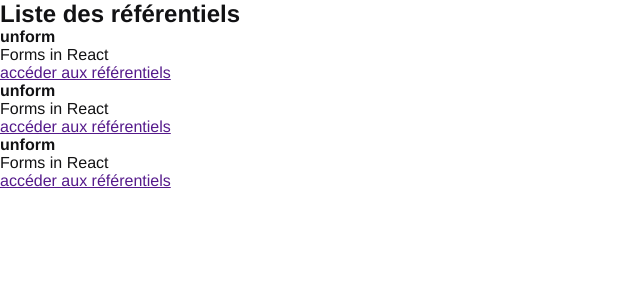
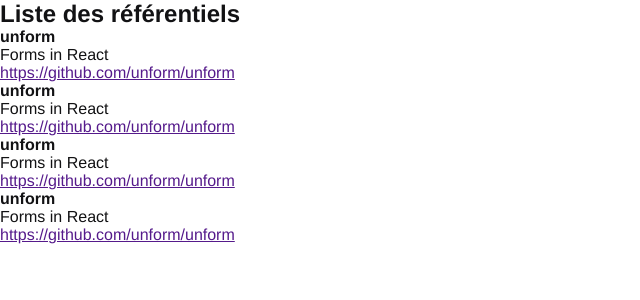
Before and after one commit to gregory6z/Ignite-reactjs-01GitHubExplorer, a React app: page / in a window 1280 px wide. Shown: the top 300 px of the page, without its empty margins (0-640 px from the left). Built offline with nearby package versions, Linux system fonts and the light colour scheme.

Commit message:
proprietes dans reactjs

```diff
--- /dev/null
+++ b/src/components/RepositoryItem.jsx
@@ -0,0 +1,12 @@
+export function RepositoryItem(props) {
+  return (
+    <li>
+    <strong>{props.repository?.name ?? 'Default'}</strong>
+    <p>{props.repository.description}</p>
+
+    <a href="">
+    {props.repository.link}
+    </a>
+  </li>
+  )
+}
--- a/src/components/RepositoryList.jsx
+++ b/src/components/RepositoryList.jsx
@@ -1,35 +1,20 @@
+import { RepositoryItem } from "./RepositoryItem";
+
 export function RepositoryList(){
-  return(
+  const repository = {
+    name:'unform',
+    description:'Forms in React',
+    link:'https://github.com/unform/unform'
+  }
+  return (
     <section className="repository-list">
       <h1>Liste des référentiels</h1>
 
       <ul>
-        <li>
-          <strong>unform</strong>
-          <p>Forms in React</p>
-
-          <a href="">
-          accéder aux référentiels
-          </a>
-        </li>
-
-        <li>
-          <strong>unform</strong>
-          <p>Forms in React</p>
-
-          <a href="">
-          accéder aux référentiels
-          </a>
-        </li>
-
-        <li>
-          <strong>unform</strong>
-          <p>Forms in React</p>
-
-          <a href="">
-          accéder aux référentiels
-          </a>
-        </li>
+        <RepositoryItem repository={repository} />
+        <RepositoryItem repository={repository} />
+        <RepositoryItem repository={repository} />
+        <RepositoryItem repository={repository} />
       </ul>
     </section>
   )
```
Also changed, not shown: 1 other file (tests, documents, lock files or other folders).
